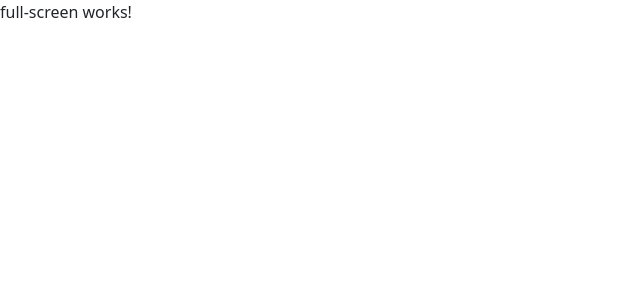
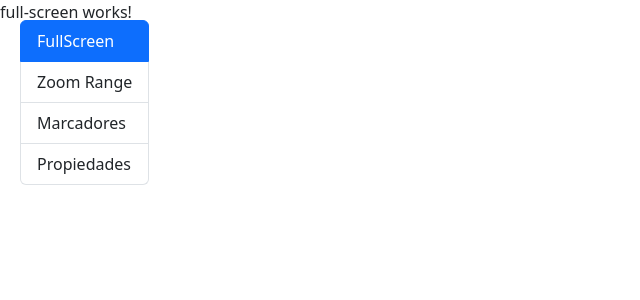
Before and after one commit to Rubenmt93/09-MapApp, an Angular app: page /mapas/fullscreen in a window 1280 px wide. Shown: the top 300 px of the page, without its empty margins (0-640 px from the left). Built offline with nearby package versions, Linux system fonts and the light colour scheme.

Commit message:
Menu de la aplicación

```diff
--- a/src/app/app.component.html
+++ b/src/app/app.component.html
@@ -1 +1,4 @@
+
+
+<app-menu></app-menu>
 <router-outlet></router-outlet>
--- a/src/app/shared/menu/menu.component.html
+++ b/src/app/shared/menu/menu.component.html
@@ -1 +1,9 @@
-<p>menu works!</p>
+<ul class="list-group">
+    <li *ngFor="let item of menuItems"
+        [routerLink]="[item.ruta]"
+        routerLinkActive="active"
+        class="list-group-item">
+        {{item.nombre}}
+    </li>
+
+</ul>
--- a/src/app/shared/menu/menu.component.ts
+++ b/src/app/shared/menu/menu.component.ts
@@ -1,16 +1,41 @@
-import { Component, OnInit } from '@angular/core';
+import { Component } from '@angular/core';
 
+
+interface menuItem{
+  ruta:string
+  nombre:string
+
+}
 @Component({
   selector: 'app-menu',
   templateUrl: './menu.component.html',
-  styles: [
+  styles: [`
+  li{
+    cursor:pointer
+  }
+  `
   ]
 })
-export class MenuComponent implements OnInit {
+export class MenuComponent {
 
-  constructor() { }
+  menuItems: menuItem[] = [
 
-  ngOnInit(): void {
-  }
+    {
+      ruta:'/mapas/fullscreen',
+      nombre:'FullScreen'
+    },
+    {
+      ruta:'/mapas/zoom-range',
+      nombre:'Zoom Range'
+    },
+    {
+      ruta:'/mapas/marcadores',
+      nombre:'Marcadores'
+    },
+    {
+      ruta:'/mapas/propiedades',
+      nombre:'Propiedades'
+    },
+  ]
 
 }
--- a/src/styles.css
+++ b/src/styles.css
@@ -1 +1,7 @@
 /* You can add global styles to this file, and also import other style files */
+app-menu{
+    position: fixed;
+    top: 20px;
+    left: 20px;
+    z-index: 999;
+}
```
